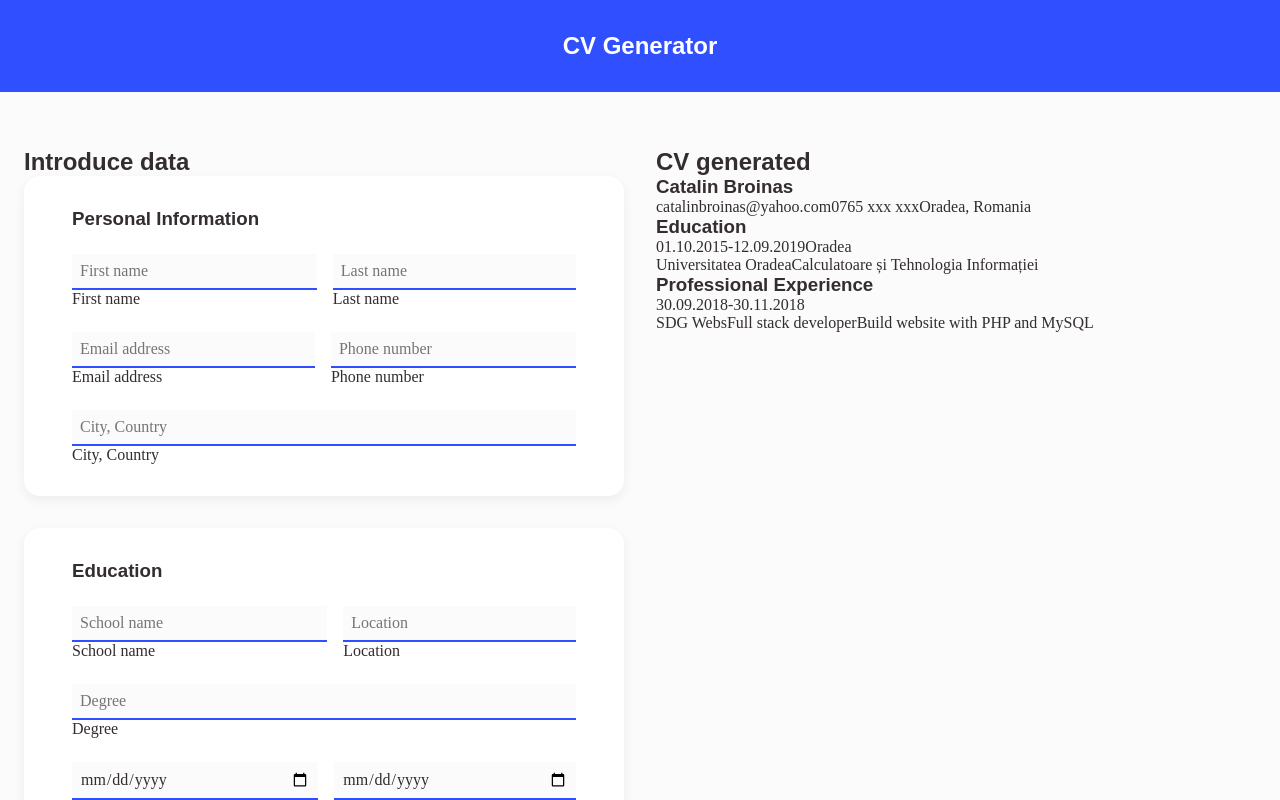
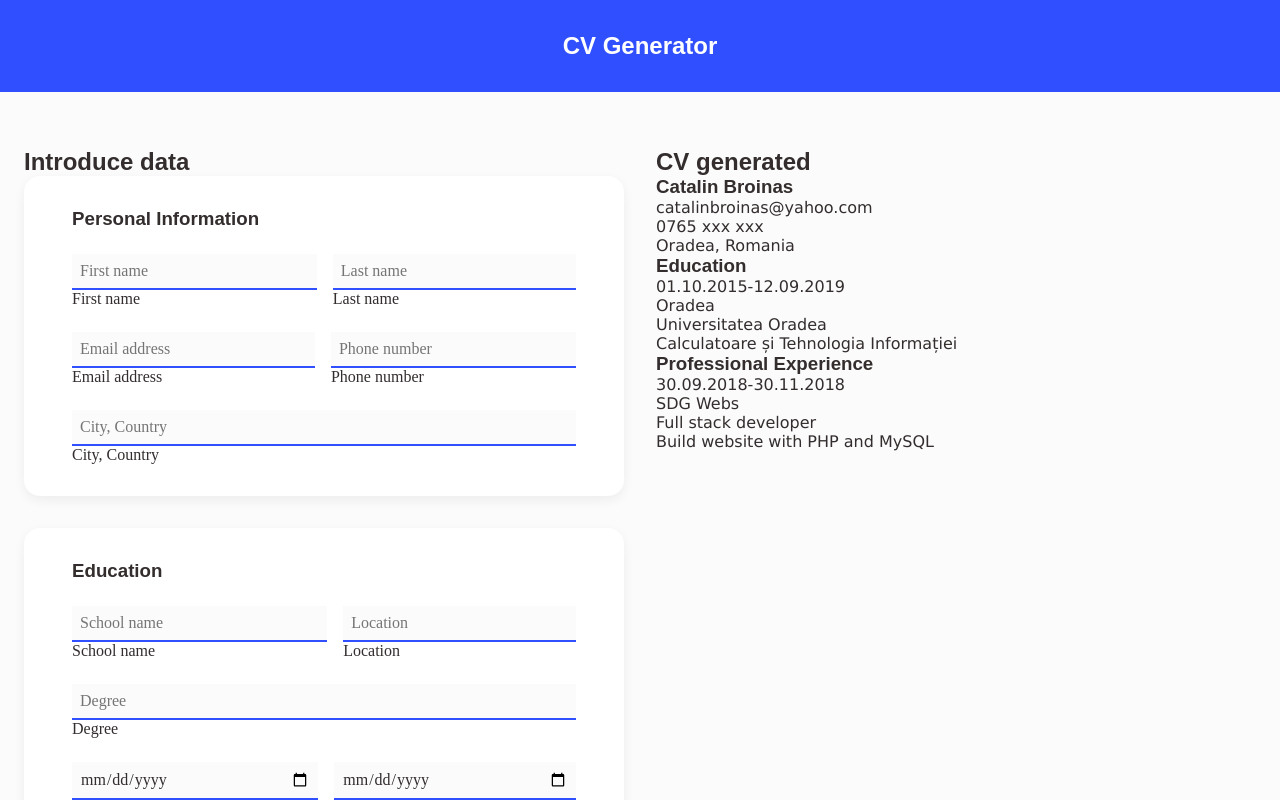
Before and after one commit to catalinbroinas/cv-application, a React (Vite) app: page / in a window 1280 px wide. Shown: the top 800 px of the page. Built offline with nearby package versions, Linux system fonts and the light colour scheme.

Commit message:
feat(PreviewSection): update layout structure
- Replace <span> with <p>
- Wrap `.content` inside `.cv-body` components

```diff
--- a/src/components/cv/CVEducation.jsx
+++ b/src/components/cv/CVEducation.jsx
@@ -4,14 +4,16 @@ function CVEducation({ schoolName, schoolLocation, degree, startDate, endDate })
         <div className="cv-education">
             <h3 className="sub-title">Education</h3>
 
-            <div className="date-time">
-                <span className="text">{startDate}-{endDate}</span>
-                <span className="text">{schoolLocation}</span>
-            </div>
+            <div className="content">
+                <div className="date-time">
+                    <p className="text">{startDate}-{endDate}</p>
+                    <p className="text">{schoolLocation}</p>
+                </div>
 
-            <div className="degree">
-                <span className="text fw-bold">{schoolName}</span>
-                <span className="text">{degree}</span>
+                <div className="degree">
+                    <p className="text fw-bold">{schoolName}</p>
+                    <p className="text">{degree}</p>
+                </div>
             </div>
         </div>
     );
--- a/src/components/cv/CVExperience.jsx
+++ b/src/components/cv/CVExperience.jsx
@@ -4,14 +4,16 @@ function CVExperience({ company, job, description, startDate, endDate }) {
         <div className="cv-experience">
             <h3 className="sub-title">Professional Experience</h3>
 
-            <div className="date-time">
-                <span className="text">{startDate}-{endDate}</span>
-            </div>
+            <div className="content">
+                <div className="date-time">
+                    <p className="text">{startDate}-{endDate}</p>
+                </div>
 
-            <div className="job">
-                <span className="text fw-bold">{company}</span>
-                <span className="text fw-bolder">{job}</span>
-                <span className="text">{description}</span>
+                <div className="job">
+                    <p className="text fw-bold">{company}</p>
+                    <p className="text fw-bolder">{job}</p>
+                    <p className="text">{description}</p>
+                </div>
             </div>
         </div>
     );
--- a/src/components/cv/CVHeader.jsx
+++ b/src/components/cv/CVHeader.jsx
@@ -5,9 +5,9 @@ function CVHeader({ fullName, email, phone, address }) {
             <h3 id="" className="title">{fullName}</h3>
 
             <div className="cv-contact">
-                <span className="text">{email}</span>
-                <span className="text">{phone}</span>
-                <span className="text">{address}</span>
+                <p className="text">{email}</p>
+                <p className="text">{phone}</p>
+                <p className="text">{address}</p>
             </div>
         </div>
     );
--- a/src/sections/MainContent/PreviewSection.jsx
+++ b/src/sections/MainContent/PreviewSection.jsx
@@ -7,6 +7,7 @@ function PreviewSection() {
         <section className="preview">
             <h2 className="title">CV generated</h2>
 
+            <div className="cv">
                 <CVHeader
                     fullName="Catalin Broinas"
                     email="catalinbroinas@yahoo.com"
@@ -30,6 +31,7 @@ function PreviewSection() {
                         endDate="30.11.2018"
                     />
                 </div>
+            </div>
         </section>
     );
 }
```
Lines whose indentation alone changed are shown as unchanged.
